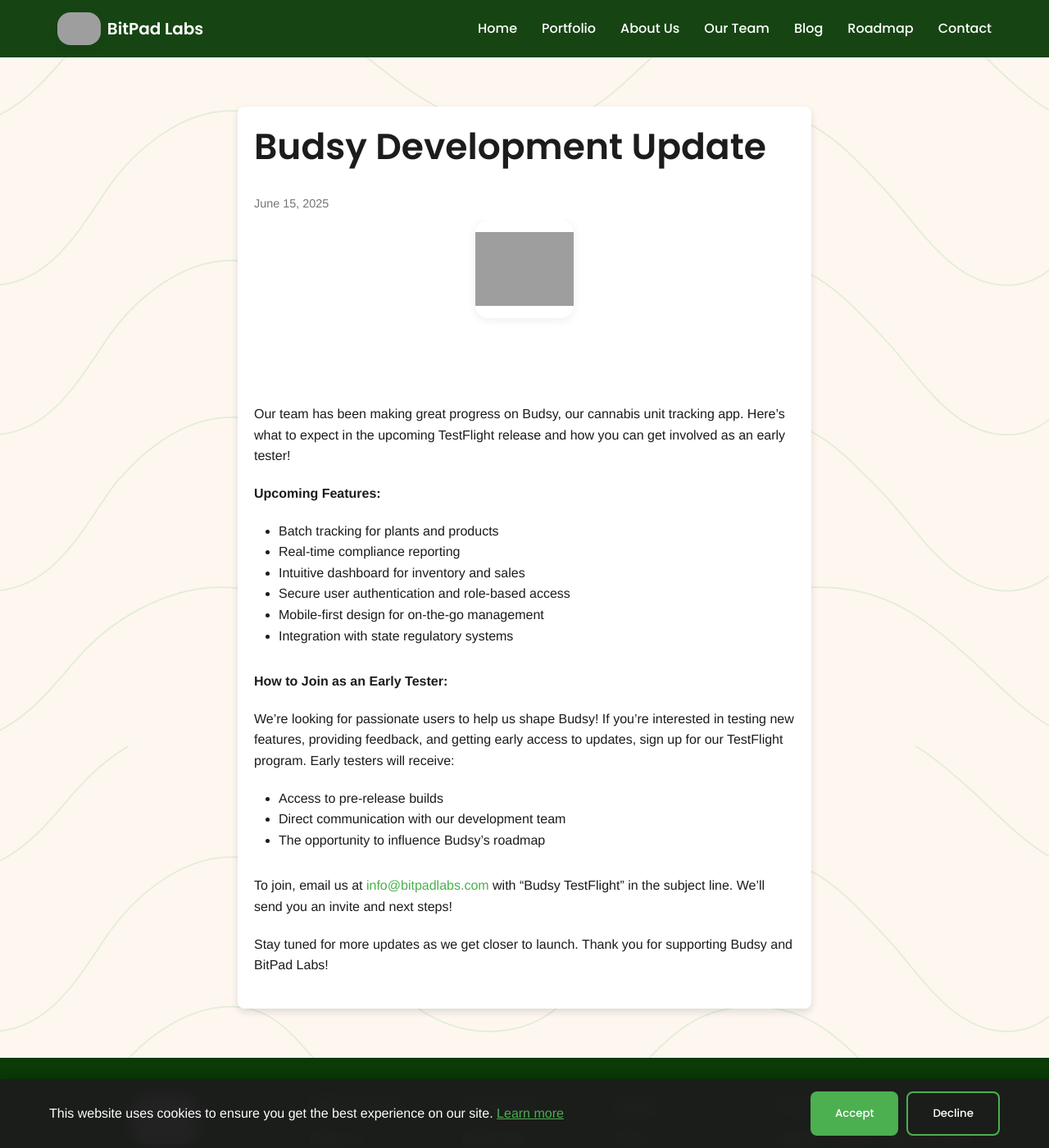
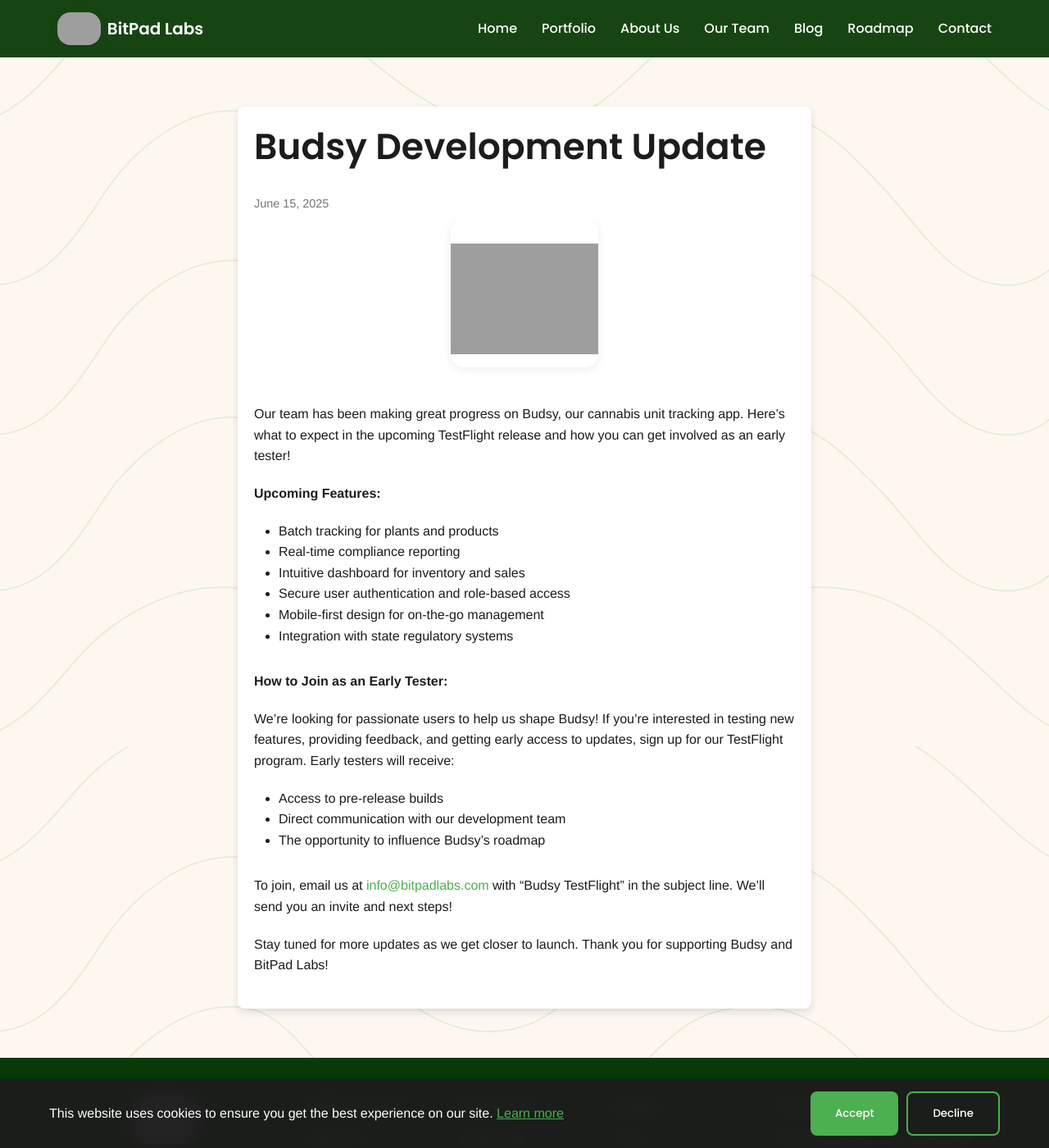
Before and after one commit to BitPadLabs/BitPadLabs-Site, a Jekyll site: the page built from _posts/2025-06-15-budsyapp-update.md, in a window 1280 px wide and 1400 px high. Shown: the whole window at 82% size. Built offline with Jekyll 4.4.1, drawn with Linux system fonts in a browser that asks for light colours; grey boxes are pictures that could not be loaded.

Commit message:
Update blog styles for improved image dimensions and responsiveness

```diff
--- a/_sass/_base.scss
+++ b/_sass/_base.scss
@@ -1,3 +1,6 @@
+@import "variables";
+@import "portfolio-cards";
+
 // Blog styles moved from blog.html
 .blog-grid {
   display: grid;
@@ -18,14 +21,15 @@
 }
 
 .post-image img {
-  width: 120px;
-  height: 120px;
+  width: 180px;
+  height: 180px;
   max-width: 100%;
   max-height: 100%;
   object-fit: contain;
   margin: 0 auto;
   display: block;
   transition: transform 0.3s ease;
+  padding-top: 12px;
 }
 
 .blog-post:hover .post-image img {
@@ -55,8 +59,6 @@
     grid-template-columns: 1fr;
   }
 }
-@import "variables";
-@import "portfolio-cards";
 
 // Reset & base styles
 * {
```
